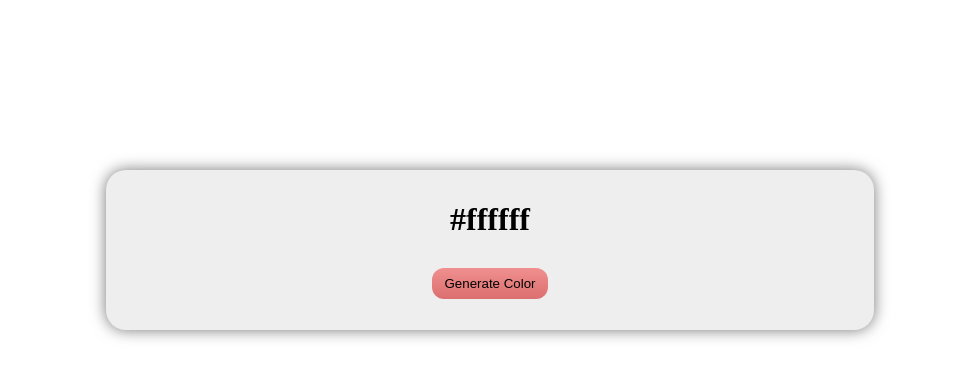
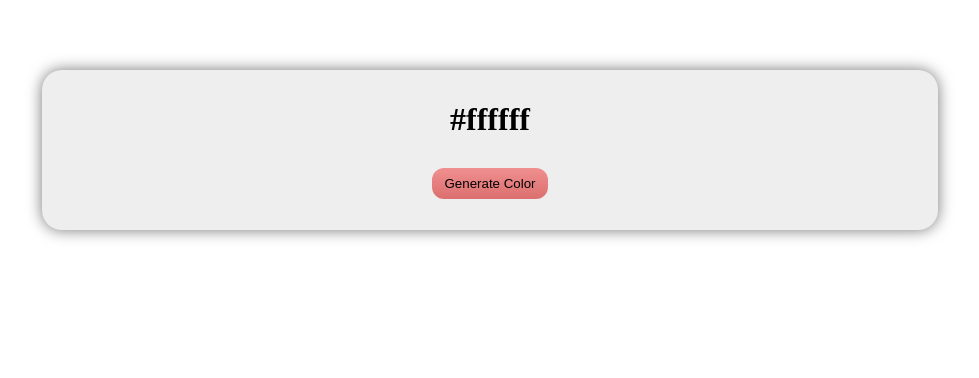
Before and after one commit to koushik2411/Color-Generator, a plain HTML site: page index.html in a window 1280 px wide. Shown: the part 150-528 px from the top of the page, without its empty margins (150-1129 px from the left). Drawn offline with Linux system fonts and the light colour scheme.

Commit message:
Update style.css

```diff
--- a/style.css
+++ b/style.css
@@ -5,7 +5,7 @@
 }
 
 body {
-    min-height: 100vh;
+    min-height: 75vh;
     display: flex;
     align-items: center;
     justify-content: center;
@@ -13,7 +13,7 @@ body {
 }
 
 .box {
-    width: 60vw;
+    width: 70vw;
     height: 160px;
     background: #eee;
     border-radius: 20px;
@@ -32,4 +32,5 @@ button {
 }
 button:active {
     scale: 0.92;
+
 }
```
